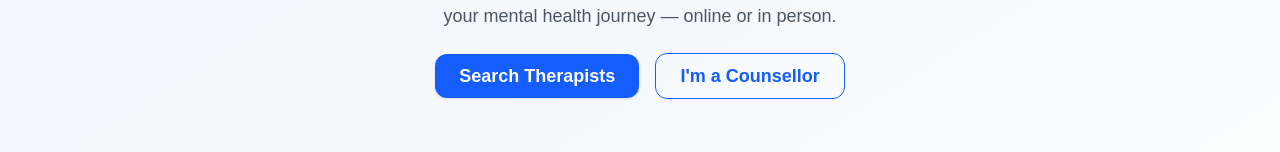
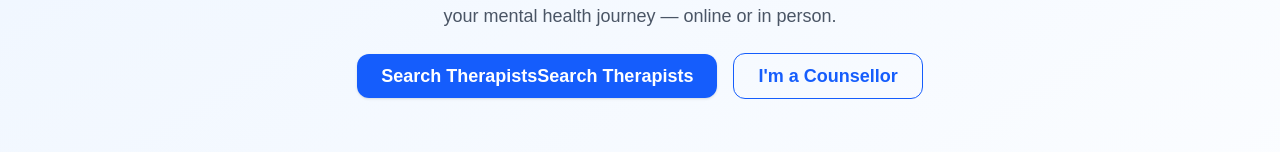
Before and after one commit to dabar991/therapist-search, a Next.js app: page / in a window 1280 px wide. Shown: the part 193-345 px from the top of the page. Built offline with nearby package versions, Linux system fonts and the light colour scheme; grey boxes are pictures that could not be loaded.

Commit message:
Update page.tsx

```diff
--- a/app/page.tsx
+++ b/app/page.tsx
@@ -12,6 +12,10 @@ export default function Home() {
           href="/search"
           className="bg-blue-600 text-white px-6 py-3 rounded-xl text-lg font-semibold shadow hover:bg-blue-700 transition"
         >
+<a href="/search" className="...">
+  Search Therapists
+</a>
+
           Search Therapists
         </a>
         <a
```
